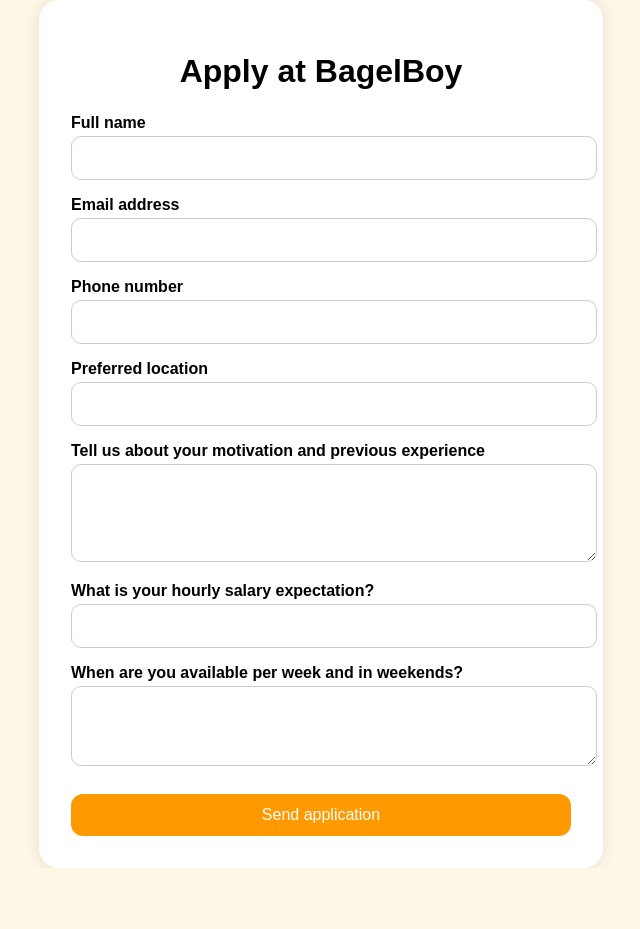
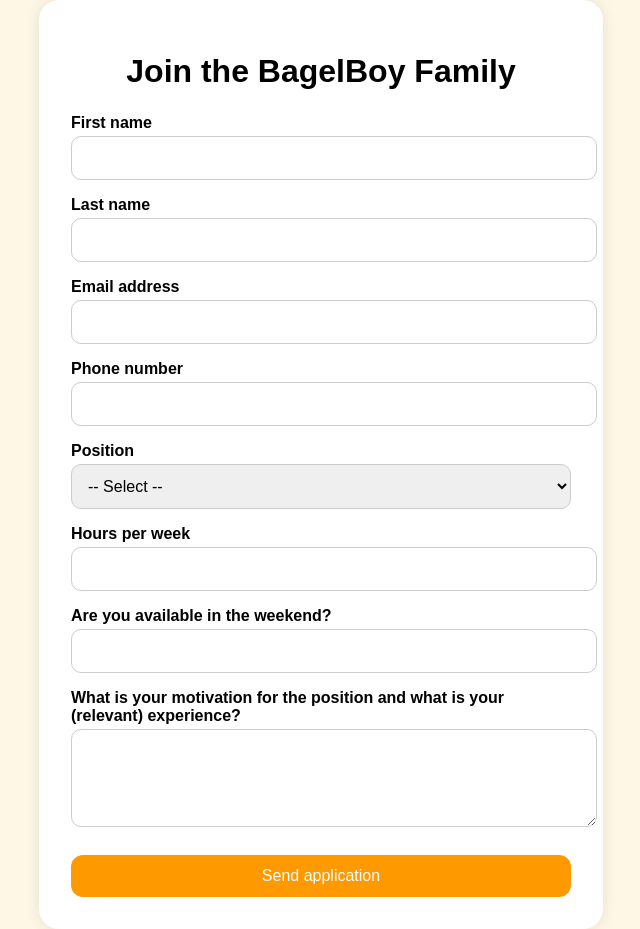
Before and after one commit to Joepheusschen/BagelBoy-Backend, a Flask app: page / in a window 1280 px wide. Shown: the whole page, without its empty margins (319-959 px from the left). Before the commit the page ends 868 px from the top, so only its background shows below. Run offline with Flask 3, Linux system fonts and the light colour scheme; parts of the project's set-up code (start-up, migrations or seed data) failed here and were passed over.

Commit message:
Update index.html

```diff
--- a/templates/index.html
+++ b/templates/index.html
@@ -2,7 +2,7 @@
 <html lang="en">
 <head>
   <meta charset="UTF-8">
-  <title>Job Application - BagelBoy</title>
+  <title>Apply at BagelBoy</title>
   <style>
     body {
       background-color: #fff7e6;
@@ -30,7 +30,7 @@
       margin-top: 1rem;
       font-weight: bold;
     }
-    input, textarea {
+    input, textarea, select {
       width: 100%;
       padding: 0.75rem;
       margin-top: 0.25rem;
@@ -57,10 +57,13 @@
 </head>
 <body>
   <form method="POST" action="/submit">
-    <h1>Apply at BagelBoy</h1>
+    <h1>Join the BagelBoy Family</h1>
 
-    <label for="name">Full name</label>
-    <input type="text" id="name" name="name" required>
+    <label for="first_name">First name</label>
+    <input type="text" id="first_name" name="first_name" required>
+
+    <label for="last_name">Last name</label>
+    <input type="text" id="last_name" name="last_name" required>
 
     <label for="email">Email address</label>
     <input type="email" id="email" name="email" required>
@@ -68,17 +71,22 @@
     <label for="phone">Phone number</label>
     <input type="text" id="phone" name="phone" required>
 
-    <label for="location">Preferred location</label>
-    <input type="text" id="location" name="location" required>
+    <label for="position">Position</label>
+    <select id="position" name="position" required>
+      <option value="">-- Select --</option>
+      <option value="BagelMaker">BagelMaker</option>
+      <option value="Barista">Barista</option>
+      <option value="Baker">Baker</option>
+    </select>
 
-    <label for="motivation">Tell us about your motivation and previous experience</label>
+    <label for="hours">Hours per week</label>
+    <input type="text" id="hours" name="hours" required>
+
+    <label for="weekend">Are you available in the weekend?</label>
+    <input type="text" id="weekend" name="weekend" required>
+
+    <label for="motivation">What is your motivation for the position and what is your (relevant) experience?</label>
     <textarea id="motivation" name="motivation" rows="4" required></textarea>
-
-    <label for="salary">What is your hourly salary expectation?</label>
-    <input type="text" id="salary" name="salary" required>
-
-    <label for="availability">When are you available per week and in weekends?</label>
-    <textarea id="availability" name="availability" rows="3" required></textarea>
 
     <button type="submit">Send application</button>
   </form>
```
